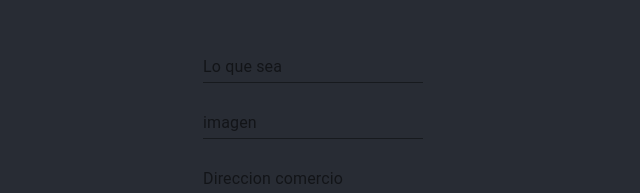
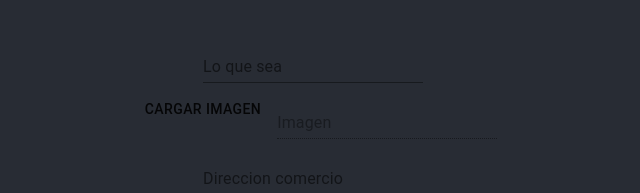
Before and after one commit to nahueldiazz/ISW_4K4_Grupo_2_2021, a React (Create React App) app in the folder Repositorio_Grupo07_2021/Producto_Cursado/Tp_Evaluables/Tp_06/g07_06_requerimiento_agiles_implemenntacion_user_tories/: page / in a window 1280 px wide. Shown: the part 126-319 px from the top of the page, without its empty margins (327-967 px from the left). Built offline with nearby package versions, Linux system fonts and the light colour scheme.

Commit message:
se agrega input para imagen

```diff
--- a/Repositorio_Grupo07_2021/Producto_Cursado/Tp_Evaluables/Tp_06/g07_06_requerimiento_agiles_implemenntacion_user_tories/src/components/Form/Form.js
+++ b/Repositorio_Grupo07_2021/Producto_Cursado/Tp_Evaluables/Tp_06/g07_06_requerimiento_agiles_implemenntacion_user_tories/src/components/Form/Form.js
@@ -7,6 +7,7 @@ import Radio from '@material-ui/core/Radio';
 import RadioGroup from '@material-ui/core/RadioGroup';
 import FormControlLabel from '@material-ui/core/FormControlLabel';
 import FormLabel from '@material-ui/core/FormLabel';
+import Button from '@material-ui/core/Button';
 import { makeStyles } from '@material-ui/core/styles';
 import clsx from 'clsx';
 
@@ -73,6 +74,8 @@ function StyledRadio(props) {
 export const MyForm = () => {
     const [metodoPago, setMetodoPago] = useState("")
     const [metodoEntrega, setMetodoEntrega] = useState("")
+    const [ciudades, setCiudades] = useState('');
+    const [nombreImagen, setNombreImagen] = useState('');
     const ciudadesSel = [
         {
             value: 'Córdoba',
@@ -92,7 +95,19 @@ export const MyForm = () => {
         },
     ];
 
-    const [ciudades, setCiudades] = React.useState('');
+    const handleCapture = () => {
+        var fileInput = document.getElementById('file');
+        var filePath = fileInput.value;
+        var allowedExtensions = /(.jpg|.jpeg|.png|.gif)$/i;
+        if (!allowedExtensions.exec(filePath)) {
+            alert('No es un tipo de imagen .jpeg/.jpg/.png/.gif .');
+            fileInput.value = '';
+            return false;
+        } else {
+            setNombreImagen(filePath)
+        }
+    }
+
 
     const handleChange = (event) => {
         setCiudades(event.target.value);
@@ -104,9 +119,29 @@ export const MyForm = () => {
                     <Grid item xs={12}>
                         <TextField className='inputs' id="standard-basic" label="Lo que sea" />
                     </Grid>
-                    <Grid item xs={12}>
-                        <TextField id="standard-basic" label="imagen" />
+                    <Grid item xs={6}>
+                        <input
+                            accept="image/*"
+                            id="file"
+                            multiple
+                            type="file"
+                            style={{ display: "none" }}
+                            label='algo'
+                            onChange={handleCapture}
+                        />
+                        <Button variant="raised" component="span" >
+                            Cargar imagen
+                              </Button>
+                        <label htmlFor="file">
 
+                            <TextField
+                                id="nameFile"
+                                label="Imagen"
+                                disabled
+                                value={nombreImagen}
+                            ></TextField>
+
+                        </label>
                     </Grid>
                     <Grid item xs={12}>
                         <TextField id="standard-basic" label="Direccion comercio" />
@@ -177,6 +212,7 @@ export const MyForm = () => {
 
                     </Grid>
                 </Grid>
+
             </form >
         </Container>
     );
```
